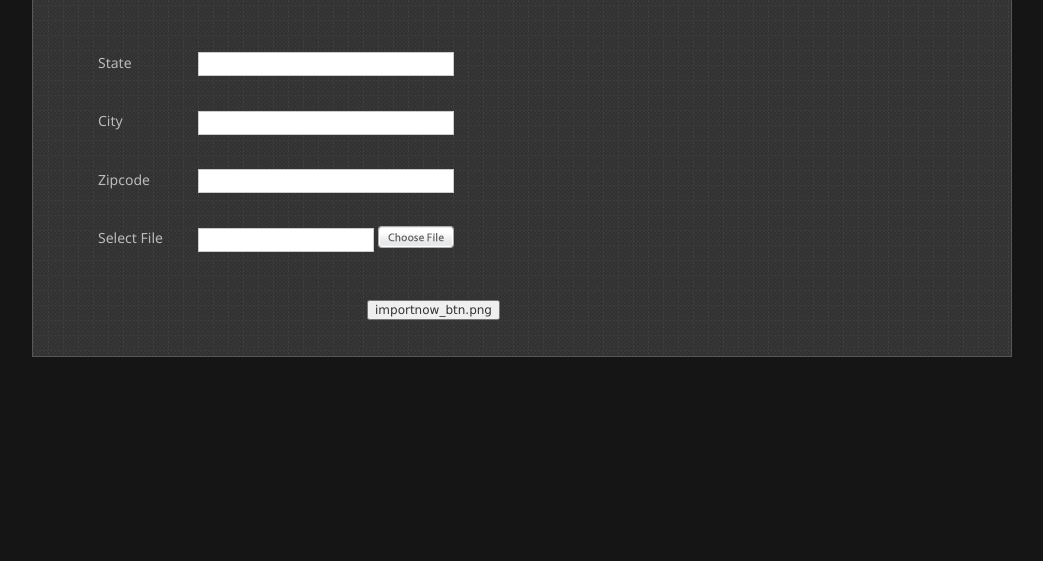
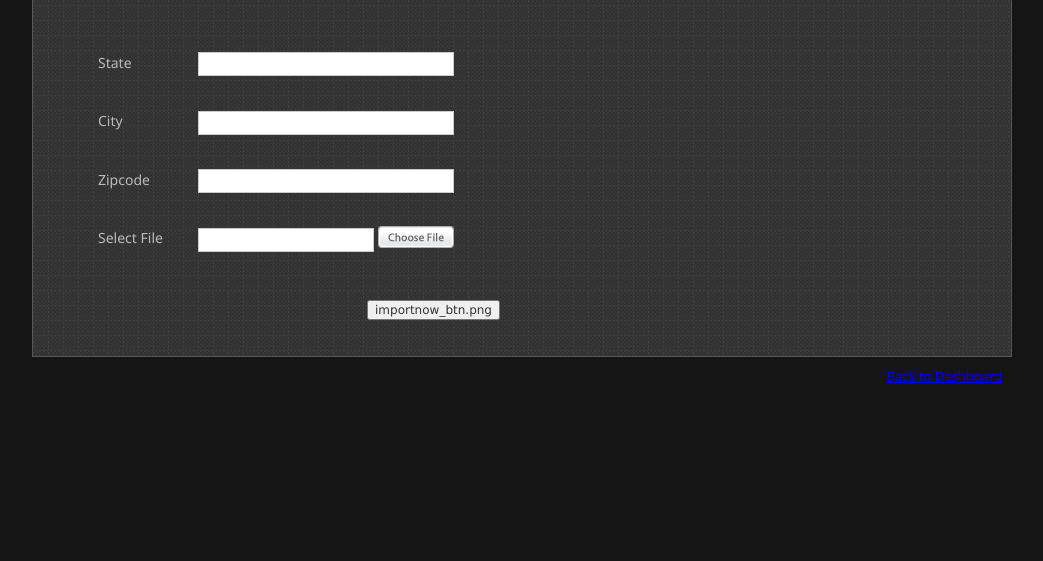
Before and after one commit to daudmabena/real-estate-dashboard, a CakePHP app: the page made by app/View/DashboardImports/dashboard_import.ctp in a window 1280 px wide. Shown: the part 83-644 px from the top of the page, without its empty margins (118-1161 px from the left). Run offline with PHP 8.4 and a stand-in for CakePHP, Linux system fonts and the light colour scheme; the template is opened without the code that fills it, so the values that code supplies are empty; form fields are guessed from the names that the template uses; some libraries are stand-ins or nearby versions.

Commit message:
Adding back button at bottom

```diff
--- a/app/View/DashboardImports/dashboard_import.ctp
+++ b/app/View/DashboardImports/dashboard_import.ctp
@@ -124,3 +124,6 @@ $(document).ready(function() {
 <?php echo $this->Form->end();
 ?>
 </div>
+<div class="topXLSUploaddiv" style="margin-right: 0px;">
+	  <a href="#" onclick="history.go(-1);">Back to Dashboard</a>
+	</div>
```
